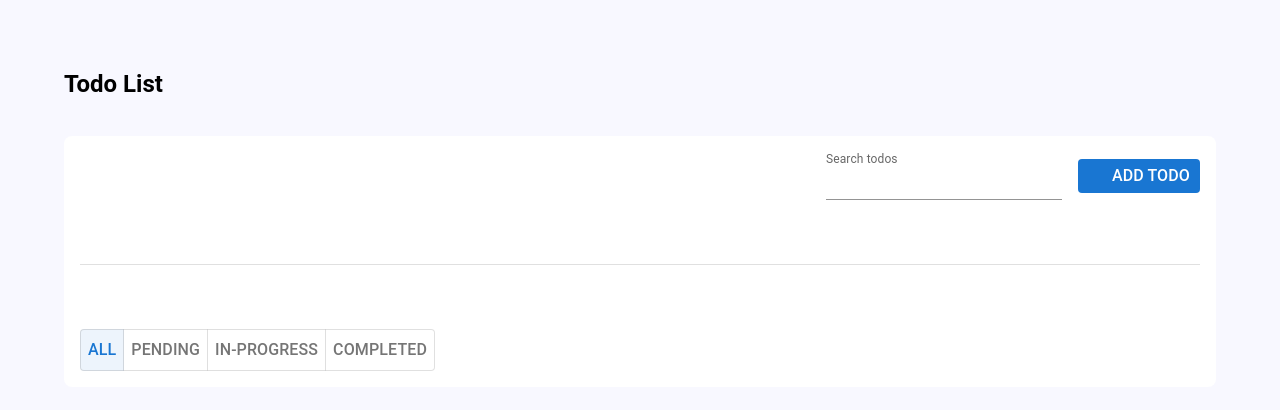
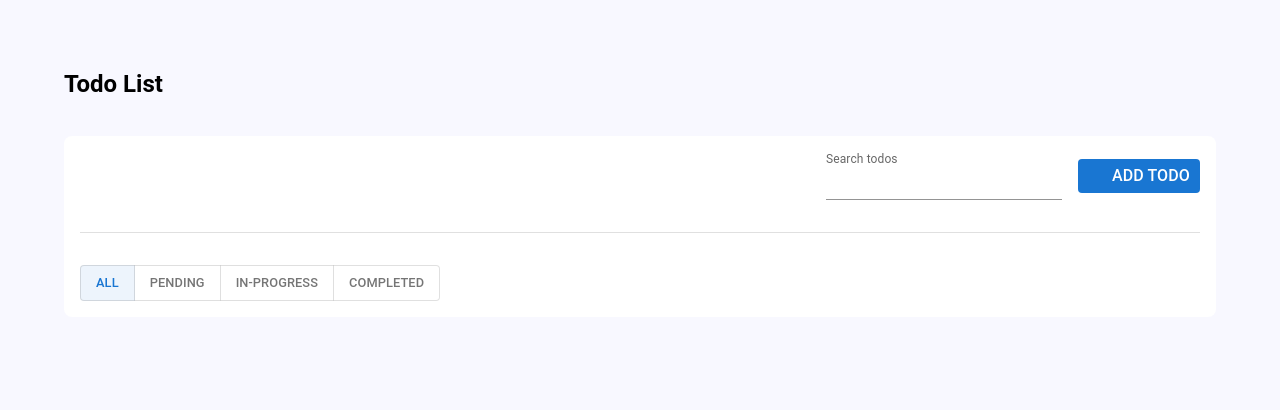
Before and after one commit to eedu7/MUI-Todo, a React (Vite) app: page / in a window 1280 px wide. Shown: the top 410 px of the page. Built offline with nearby package versions, Linux system fonts and the light colour scheme; some icons are missing.

Commit message:
Made some changes

```diff
--- a/src/App.tsx
+++ b/src/App.tsx
@@ -18,7 +18,7 @@ export default function App(): React.ReactElement {
         >
             <TodoListToolbar />
             <Stack
-                spacing={{ xs: 2, md: 4, lg: 8 }}
+                spacing={{ xs: 2, md: 4 }}
                 marginTop={4}
                 padding={2}
                 sx={{
--- a/src/components/FilterButton.tsx
+++ b/src/components/FilterButton.tsx
@@ -16,26 +16,25 @@ export const FilterButton = () => {
 
     return (
         <ToggleButtonGroup size={"small"} value={selected} onChange={handleChange} exclusive color={"primary"}>
-            <ToggleButton value="all">
-                <Typography variant="h6" sx={{ fontSize: { xs: "0.6rem", sm: "0.8rem", md: "1rem" } }}>
-                    All
-                </Typography>
-            </ToggleButton>
-            <ToggleButton value="pending">
-                <Typography variant="h6" sx={{ fontSize: { xs: "0.6rem", sm: "0.8rem", md: "1rem" } }}>
-                    Pending
-                </Typography>
-            </ToggleButton>
-            <ToggleButton value="in-progress">
-                <Typography variant="h6" sx={{ fontSize: { xs: "0.6rem", sm: "0.8rem", md: "1rem" } }}>
-                    In-Progress
-                </Typography>
-            </ToggleButton>
-            <ToggleButton value="completed">
-                <Typography variant="h6" sx={{ fontSize: { xs: "0.6rem", sm: "0.8rem", md: "1rem" } }}>
-                    Completed
-                </Typography>
-            </ToggleButton>
+            <FilterToggleButton value="all" title="All" />
+            <FilterToggleButton value="pending" title="Pending" />
+            <FilterToggleButton value="in-progress" title="In-Progress" />
+            <FilterToggleButton value="completed" title="Completed" />
         </ToggleButtonGroup>
     );
 };
+
+interface FilterToggleButtonProps {
+    value: string;
+    title: string;
+}
+
+const FilterToggleButton = ({ value, title }: FilterToggleButtonProps) => {
+    return (
+        <ToggleButton value={value}>
+            <Typography variant="h6" sx={{ fontSize: { xs: "0.6rem", sm: "0.8rem" }, px: { xs: 0, sm: 1 } }}>
+                {title}
+            </Typography>
+        </ToggleButton>
+    );
+};
--- a/src/components/TodoBoard.tsx
+++ b/src/components/TodoBoard.tsx
@@ -3,7 +3,7 @@ import { FilterButton } from "./FilterButton.tsx";
 
 export const TodoBoard = () => {
     return (
-        <Stack>
+        <Stack spacing={2}>
             <FilterButton />
         </Stack>
     );
```
